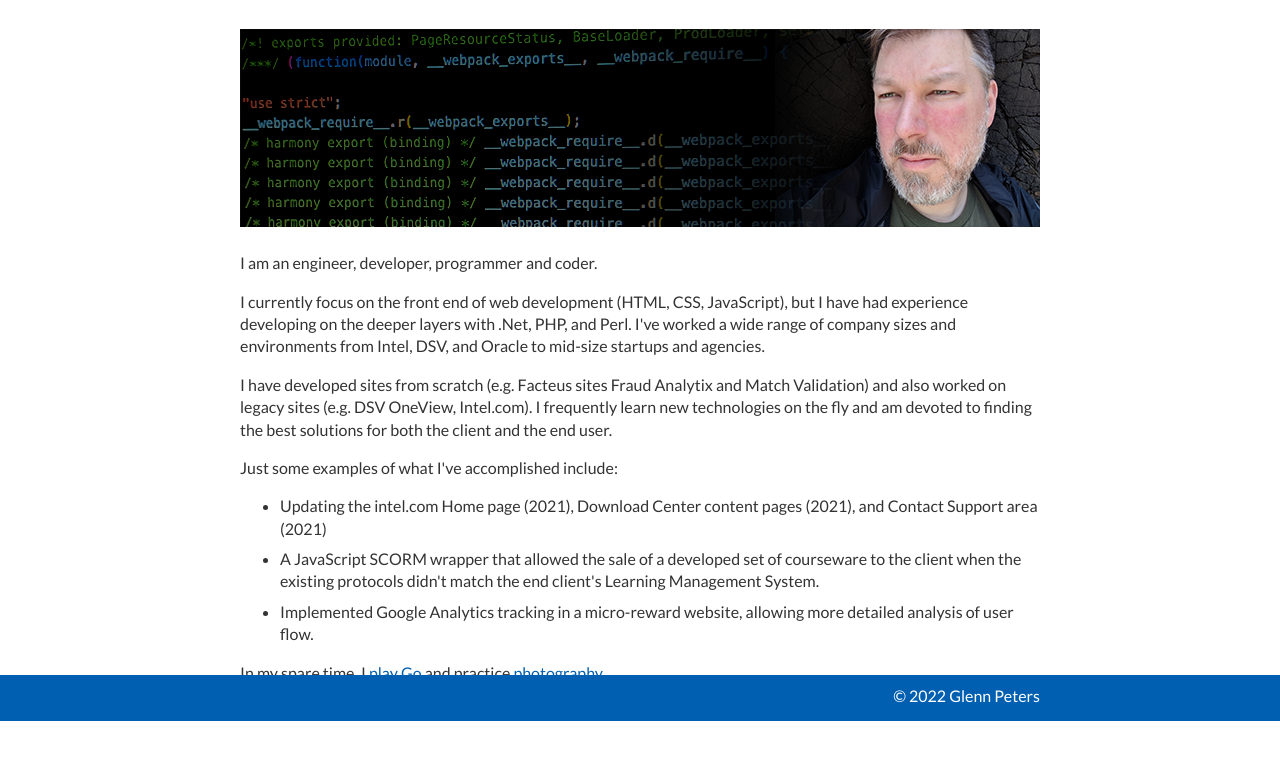
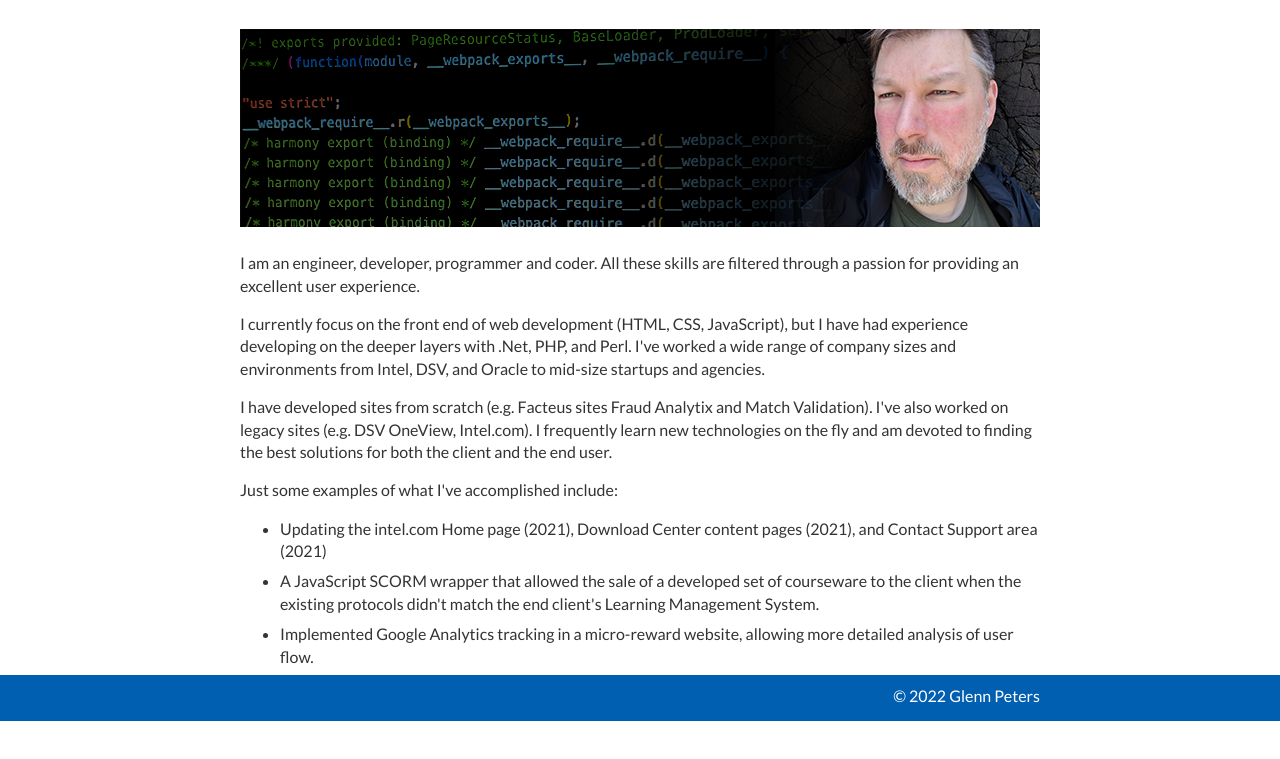
Before and after one commit to glennpeters/glennpeters-dev-gatsby, a Gatsby site: page / in a window 1280 px wide. Shown: the part 79-838 px from the top of the page. Built offline with nearby package versions, Linux system fonts and the light colour scheme; Gatsby itself is replaced by a stand-in of ours.

Commit message:
Updated content in About Me

```diff
--- a/src/pages/index.js
+++ b/src/pages/index.js
@@ -44,21 +44,21 @@ const IndexPage = () => {
         </figure>
 
         <p>
-          I am an engineer, developer, programmer and coder.
+          I am an engineer, developer, programmer and coder.  All these skills are filtered through
+          a passion for providing an excellent user experience.
         </p>
 
         <p>
           I currently focus on the front end of web development (HTML, CSS, JavaScript), but I have had
           experience developing on the deeper layers with .Net, PHP, and Perl.
 
-
           I've worked a wide range of company sizes and environments
           from Intel, DSV, and Oracle to mid-size startups and agencies.
         </p>
 
         <p>
-          I have developed sites from scratch (e.g. Facteus sites Fraud Analytix and Match Validation)
-          and also worked on  legacy sites (e.g. DSV OneView, Intel.com).
+          I have developed sites from scratch (e.g. Facteus sites Fraud Analytix and Match Validation).
+          I've also worked on legacy sites (e.g. DSV OneView, Intel.com).
           I frequently learn new technologies on the fly and am devoted
           to finding the best solutions for both the client and the end user.
         </p>
```
